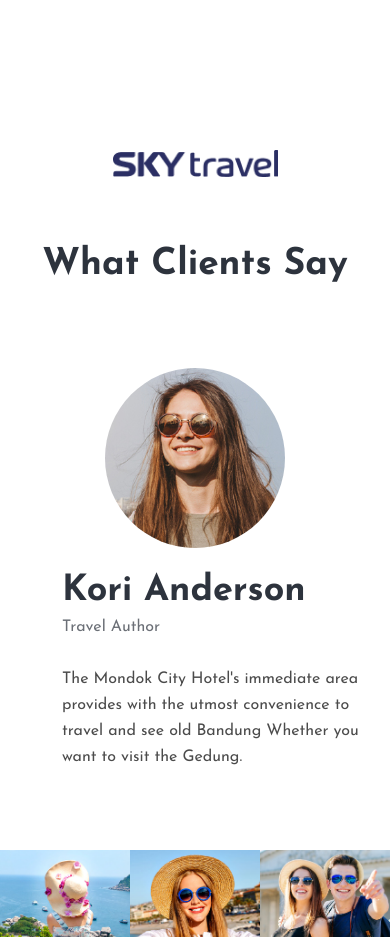
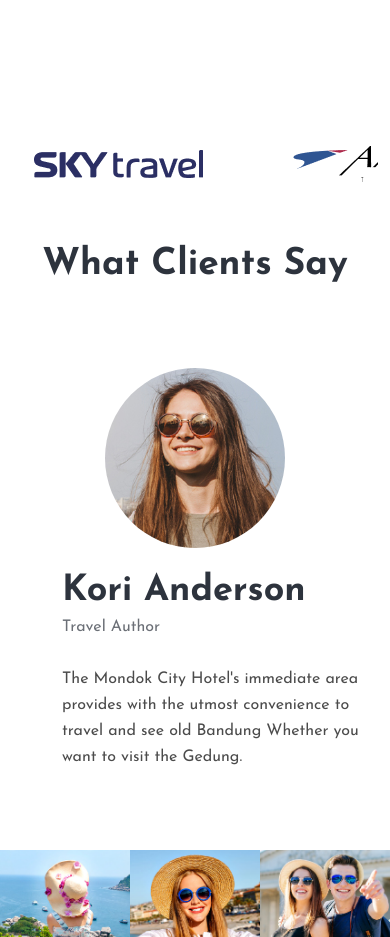
Before and after one commit to salmansajib/vlogi, a Next.js app: page /travel-about in a window 390 px wide. Shown: the part 1620-2557 px from the top of the page. Built offline with nearby package versions, Linux system fonts and the light colour scheme.

Commit message:
used react-fast-marquee instead of swiper for auto play animation

```diff
--- a/app/travel-about/page.jsx
+++ b/app/travel-about/page.jsx
@@ -4,7 +4,7 @@ import TravelAboutPartner from "@/components/travel/TravelAboutPartner";
 import TravelAboutTestimonial from "@/components/travel/TravelAboutTestimonial";
 
 export const metadata = {
-  title: "Vlogi - Travel About",
+  title: "Travel About",
   description:
     "blog,personal,photography,food,travel,agency,portfolio,developer,photographer",
 };
--- a/app/travel-blog-details/page.jsx
+++ b/app/travel-blog-details/page.jsx
@@ -4,7 +4,7 @@ import TravelBlogDetailsMain from "@/components/travel/TravelBlogDetailsMain";
 import TravelBlogDetailsPost from "@/components/travel/TravelBlogDetailsPost";
 
 export const metadata = {
-  title: "Vlogi - Travel Blog Details",
+  title: "Travel Blog Details",
   description:
     "blog,personal,photography,food,travel,agency,portfolio,developer,photographer",
 };
--- a/app/travel-blog/page.jsx
+++ b/app/travel-blog/page.jsx
@@ -2,7 +2,7 @@ import Instagram from "@/components/travel/Instagram";
 import TravelBlogPosts from "@/components/travel/TravelBlogPosts";
 
 export const metadata = {
-  title: "Vlogi - Travel Blog",
+  title: "Travel Blog",
   description:
     "blog,personal,photography,food,travel,agency,portfolio,developer,photographer",
 };
--- a/components/travel/Banner.jsx
+++ b/components/travel/Banner.jsx
@@ -12,7 +12,7 @@ const bannerSlidesData = [
     highlight: "Beach Traveling",
     description:
       "Architecto porro elit, integer volutpat voluptas? Iure autem magnis dui faucibus hendrerit consequatur alias Curae consequuntur turpis libero sequi.",
-    readMoreLink: "travel-blog-details.html",
+    readMoreLink: "/travel-blog-details",
     author: "Anderson",
     postDate: "Jan 12, 2026",
     imgSrc: "/images/banner/banner-1.jpg",
@@ -24,7 +24,7 @@ const bannerSlidesData = [
     highlight: "Beach Traveling",
     description:
       "Architecto porro elit, integer volutpat voluptas? Iure autem magnis dui faucibus hendrerit consequatur alias Curae consequuntur turpis libero sequi.",
-    readMoreLink: "travel-blog-details.html",
+    readMoreLink: "/travel-blog-details",
     author: "Anderson",
     postDate: "Jan 12, 2026",
     imgSrc: "/images/banner/banner-1.jpg",
@@ -36,7 +36,7 @@ const bannerSlidesData = [
     highlight: "Beach Traveling",
     description:
       "Architecto porro elit, integer volutpat voluptas? Iure autem magnis dui faucibus hendrerit consequatur alias Curae consequuntur turpis libero sequi.",
-    readMoreLink: "travel-blog-details.html",
+    readMoreLink: "/travel-blog-details",
     author: "Anderson",
     postDate: "Jan 12, 2026",
     imgSrc: "/images/banner/banner-1.jpg",
@@ -48,7 +48,7 @@ const bannerSlidesData = [
     highlight: "Beach Traveling",
     description:
       "Architecto porro elit, integer volutpat voluptas? Iure autem magnis dui faucibus hendrerit consequatur alias Curae consequuntur turpis libero sequi.",
-    readMoreLink: "travel-blog-details.html",
+    readMoreLink: "/travel-blog-details",
     author: "Anderson",
     postDate: "Jan 12, 2026",
     imgSrc: "/images/banner/banner-1.jpg",
@@ -60,7 +60,7 @@ const bannerSlidesData = [
     highlight: "Beach Traveling",
     description:
       "Architecto porro elit, integer volutpat voluptas? Iure autem magnis dui faucibus hendrerit consequatur alias Curae consequuntur turpis libero sequi.",
-    readMoreLink: "travel-blog-details.html",
+    readMoreLink: "/travel-blog-details",
     author: "Anderson",
     postDate: "Jan 12, 2026",
     imgSrc: "/images/banner/banner-1.jpg",
--- a/components/travel/PopularTopics.jsx
+++ b/components/travel/PopularTopics.jsx
@@ -13,7 +13,7 @@ const slidesData = [
     imgSrc: "/images/post-category/post-category-1.jpg",
     imgAlt: "Professional Life Style",
     title: "Professional Life Style",
-    link: "travel-blog-details.html",
+    link: "/travel-blog-details",
     articlesCount: "06 articles",
   },
   {
@@ -21,7 +21,7 @@ const slidesData = [
     imgSrc: "/images/post-category/post-category-2.jpg",
     imgAlt: "Tour & Travels Guide",
     title: "Tour & Travels Guide",
-    link: "travel-blog-details.html",
+    link: "/travel-blog-details",
     articlesCount: "04 articles",
   },
   {
@@ -29,7 +29,7 @@ const slidesData = [
     imgSrc: "/images/post-category/post-category-3.jpg",
     imgAlt: "Couple Tour & Travel",
     title: "Couple Tour & Travel",
-    link: "travel-blog-details.html",
+    link: "/travel-blog-details",
     articlesCount: "05 articles",
   },
   {
@@ -37,7 +37,7 @@ const slidesData = [
     imgSrc: "/images/post-category/post-category-4.jpg",
     imgAlt: "Play Beach Volleyball",
     title: "Play Beach Volleyball",
-    link: "travel-blog-details.html",
+    link: "/travel-blog-details",
     articlesCount: "02 articles",
   },
   {
@@ -45,7 +45,7 @@ const slidesData = [
     imgSrc: "/images/post-category/post-category-1.jpg",
     imgAlt: "Professional Life Style",
     title: "Professional Life Style",
-    link: "travel-blog-details.html",
+    link: "/travel-blog-details",
     articlesCount: "06 articles",
   },
   {
@@ -53,7 +53,7 @@ const slidesData = [
     imgSrc: "/images/post-category/post-category-2.jpg",
     imgAlt: "Tour & Travels Guide",
     title: "Tour & Travels Guide",
-    link: "travel-blog-details.html",
+    link: "/travel-blog-details",
     articlesCount: "04 articles",
   },
   {
@@ -61,7 +61,7 @@ const slidesData = [
     imgSrc: "/images/post-category/post-category-3.jpg",
     imgAlt: "Couple Tour & Travel",
     title: "Couple Tour & Travel",
-    link: "travel-blog-details.html",
+    link: "/travel-blog-details",
     articlesCount: "05 articles",
   },
   {
@@ -69,7 +69,7 @@ const slidesData = [
     imgSrc: "/images/post-category/post-category-4.jpg",
     imgAlt: "Play Beach Volleyball",
     title: "Play Beach Volleyball",
-    link: "travel-blog-details.html",
+    link: "/travel-blog-details",
     articlesCount: "02 articles",
   },
   {
@@ -77,7 +77,7 @@ const slidesData = [
     imgSrc: "/images/post-category/post-category-1.jpg",
     imgAlt: "Professional Life Style",
     title: "Professional Life Style",
-    link: "travel-blog-details.html",
+    link: "/travel-blog-details",
     articlesCount: "06 articles",
   },
   {
@@ -85,7 +85,7 @@ const slidesData = [
     imgSrc: "/images/post-category/post-category-2.jpg",
     imgAlt: "Tour & Travels Guide",
     title: "Tour & Travels Guide",
-    link: "travel-blog-details.html",
+    link: "/travel-blog-details",
     articlesCount: "04 articles",
   },
   {
@@ -93,7 +93,7 @@ const slidesData = [
     imgSrc: "/images/post-category/post-category-3.jpg",
     imgAlt: "Couple Tour & Travel",
     title: "Couple Tour & Travel",
-    link: "travel-blog-details.html",
+    link: "/travel-blog-details",
     articlesCount: "05 articles",
   },
   {
@@ -101,7 +101,7 @@ const slidesData = [
     imgSrc: "/images/post-category/post-category-4.jpg",
     imgAlt: "Play Beach Volleyball",
     title: "Play Beach Volleyball",
-    link: "travel-blog-details.html",
+    link: "/travel-blog-details",
     articlesCount: "02 articles",
   },
 ];
--- a/components/travel/TravelAboutPartner.jsx
+++ b/components/travel/TravelAboutPartner.jsx
@@ -1,7 +1,6 @@
 "use client";
 
-import { Swiper, SwiperSlide } from "swiper/react";
-import { Autoplay } from "swiper/modules";
+import Marquee from "react-fast-marquee";
 
 const partnersData = [
   {
@@ -100,49 +99,20 @@ function TravelAboutPartner() {
   return (
     <div className="vlo-partner-1">
       <div className="container">
-        <div className="swiper patnerSlider1">
-          <Swiper
-            modules={[Autoplay]} // Include the Autoplay module
-            autoplay={{
-              delay: 2000, // Delay between transitions (in ms)
-              disableOnInteraction: false, // Continue autoplay after interaction
-            }}
-            speed={1000}
-            loop={true}
-            breakpoints={{
-              // When the window width is >= 1024px, show 5 slides
-              1024: {
-                slidesPerView: 5,
-              },
-              // When the window width is >= 768px, show 3 slides
-              768: {
-                slidesPerView: 3,
-              },
-              // When the window width is >= 480px, show 2 slides
-              480: {
-                slidesPerView: 2,
-              },
-              // When the window width is < 480px, show 1 slide
-              0: {
-                slidesPerView: 1,
-              },
-            }}
-            className="swiper-wrapper"
-          >
+        <div className="partner-slider">
+          <Marquee speed={40} pauseOnHover={true} direction="left">
             {partnersData.map((partner) => (
-              <SwiperSlide className="swiper-slide mx-auto" key={partner.id}>
-                <div className="partner-inner">
-                  <a href={partner.href}>
-                    <img
-                      src={partner.src}
-                      alt={partner.alt}
-                      className=" mx-auto"
-                    />
-                  </a>
-                </div>
-              </SwiperSlide>
+              <div
+                className="partner-item mx-auto"
+                key={partner.id}
+                style={{ paddingInline: "45px" }}
+              >
+                <a href={partner.href}>
+                  <img src={partner.src} alt={partner.alt} />
+                </a>
+              </div>
             ))}
-          </Swiper>
+          </Marquee>
         </div>
       </div>
     </div>
--- a/package.json
+++ b/package.json
@@ -14,6 +14,7 @@
     "react": "^18",
     "react-countup": "^6.5.3",
     "react-dom": "^18",
+    "react-fast-marquee": "^1.6.5",
     "react-icons": "^5.3.0",
     "react-intersection-observer": "^9.13.1",
     "swiper": "^11.1.14"
```
Also changed, not shown: components/travel/TrendingVideos.jsx (+24 -22 lines), 1 other file (tests, documents, lock files or other folders).
